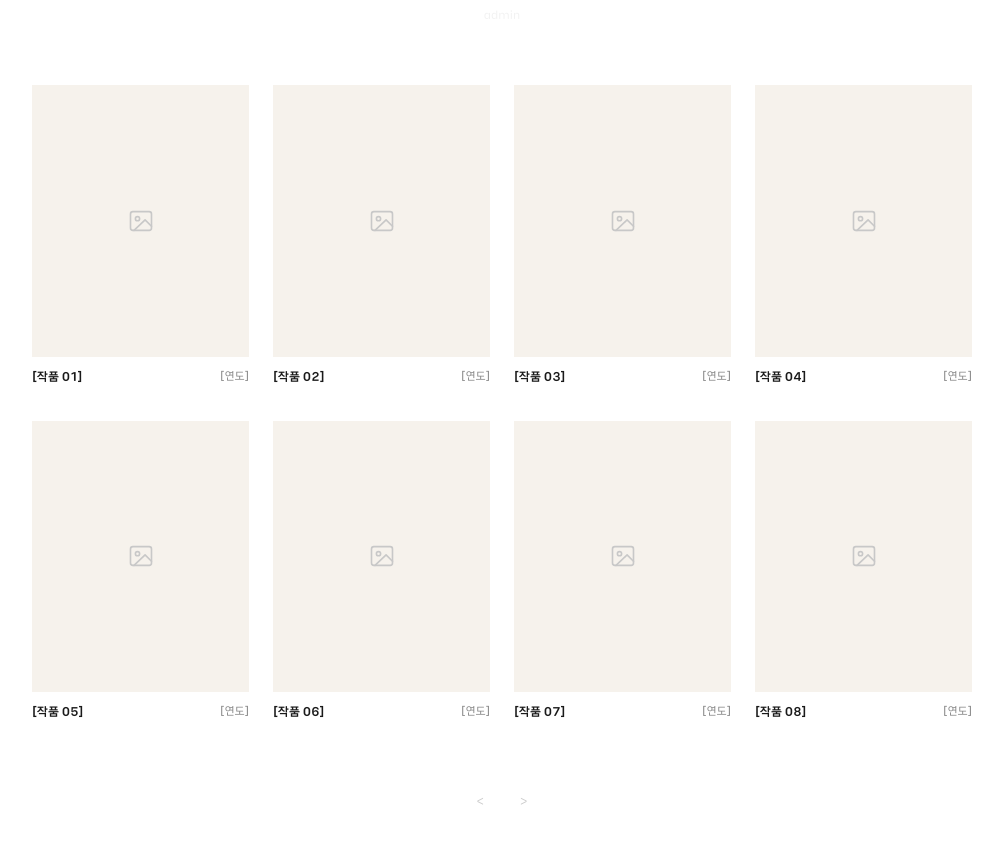
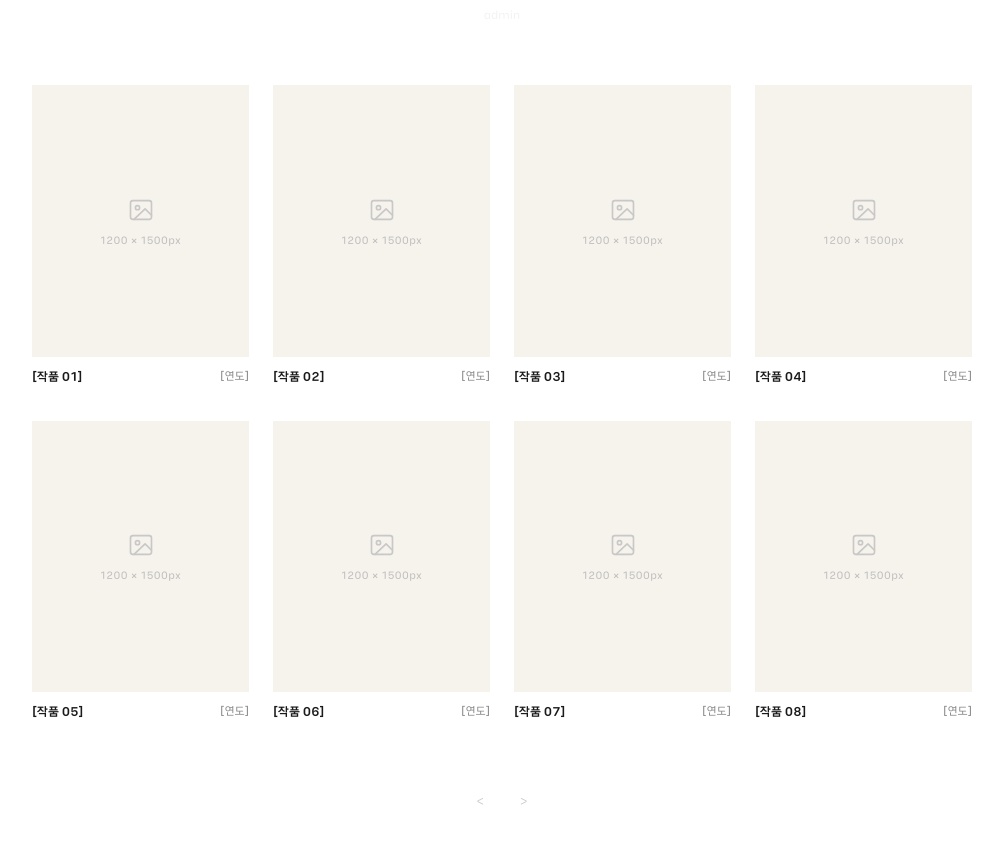
Before and after one commit to jjdo7edd-bot/jakjak-homepage, a plain HTML site: page gallery.html in a window 1280 px wide. Shown: the part 378-1220 px from the top of the page, without its empty margins (138-1141 px from the left). Drawn offline with Linux system fonts and the light colour scheme; no server answers.

Commit message:
Add files via upload

```diff
--- a/assets/gallery.js
+++ b/assets/gallery.js
@@ -118,7 +118,7 @@
   function tileHTML(w, idx) {
     var img = w.image
       ? '<img src="' + esc(imgSrc(w.image)) + '" alt="' + esc(w.title) + '" loading="lazy" style="position:absolute;inset:0;width:100%;height:100%;object-fit:cover;display:block">'
-      : "<svg width='28' height='28' viewBox='0 0 24 24' fill='none' stroke='#C8C8C8' stroke-width='1.4' stroke-linecap='round' stroke-linejoin='round' role='img' aria-label='작업 이미지 자리'><rect x='3' y='4' width='18' height='16' rx='2'></rect><circle cx='9' cy='10' r='1.8'></circle><path d='M21 16.5 15.5 11 6 20'></path></svg>";
+      : '<span style="display:flex;flex-direction:column;align-items:center;gap:8px">' + "<svg width='28' height='28' viewBox='0 0 24 24' fill='none' stroke='#C8C8C8' stroke-width='1.4' stroke-linecap='round' stroke-linejoin='round' role='img' aria-label='작업 이미지 자리'><rect x='3' y='4' width='18' height='16' rx='2'></rect><circle cx='9' cy='10' r='1.8'></circle><path d='M21 16.5 15.5 11 6 20'></path></svg>" + '<span style="font-size:10px;letter-spacing:0.04em;color:#BDBDBD">1200 × 1500px</span></span>';
     var admin = isAdmin
       ? '<div class="work-admin"><button type="button" data-act="left" data-i="' + idx + '" aria-label="앞으로">&larr;</button>' +
         '<button type="button" data-act="right" data-i="' + idx + '" aria-label="뒤로">&rarr;</button>' +
@@ -402,7 +402,7 @@
     form.innerHTML =
       '<form class="jj-form" novalidate>' +
       '<h2 class="jj-form-title">작품 추가</h2>' +
-      '<label>이미지 <input type="file" name="image" accept="image/*"></label>' +
+      '<label>이미지 <span style="font-size:11px;color:#8A8A8A">권장 크기 1200 × 1500px · 다른 비율은 가운데 기준으로 잘려 보여요</span><input type="file" name="image" accept="image/*"></label>' +
       '<label>제목 <input type="text" name="title" required></label>' +
       '<label>연도 <input type="text" name="year" placeholder="2026"></label>' +
       '<label>설명 <textarea name="description" rows="6"></textarea></label>' +
--- a/gallery.html
+++ b/gallery.html
@@ -36,7 +36,7 @@
 
 <a href="#" class="work" style="display: flex; flex-direction: column; gap: 10px">
 <div style="position: relative; aspect-ratio: 4 / 5">
-<div class="work-img" style="position: absolute; inset: 0; background: rgba(237, 230, 218, 0.5); display: flex; align-items: center; justify-content: center; color: #555555; font-size: 12px; transition: opacity 0.25s"><svg width="28" height="28" viewBox="0 0 24 24" fill="none" stroke="#C8C8C8" stroke-width="1.4" stroke-linecap="round" stroke-linejoin="round" role="img" aria-label="작업 이미지 자리"><rect x="3" y="4" width="18" height="16" rx="2"></rect><circle cx="9" cy="10" r="1.8"></circle><path d="M21 16.5 15.5 11 6 20"></path></svg></div>
+<div class="work-img" style="position: absolute; inset: 0; background: rgba(237, 230, 218, 0.5); display: flex; flex-direction: column; gap: 8px; align-items: center; justify-content: center; color: #555555; font-size: 12px; transition: opacity 0.25s"><svg width="28" height="28" viewBox="0 0 24 24" fill="none" stroke="#C8C8C8" stroke-width="1.4" stroke-linecap="round" stroke-linejoin="round" role="img" aria-label="작업 이미지 자리"><rect x="3" y="4" width="18" height="16" rx="2"></rect><circle cx="9" cy="10" r="1.8"></circle><path d="M21 16.5 15.5 11 6 20"></path></svg><span style="font-size: 10px; letter-spacing: 0.04em; color: #BDBDBD">1200 × 1500px</span></div>
 <div class="work-hover" aria-hidden="true" style="position: absolute; inset: 0; display: flex; align-items: center; justify-content: center; padding: 12px; text-align: center; color: #FF4500; font-size: 14px; font-weight: 400; transition: opacity 0.25s">[작품 01]</div>
 </div>
 <div style="display: flex; justify-content: space-between; gap: 8px; font-size: 12px">
@@ -47,7 +47,7 @@
 
 <a href="#" class="work" style="display: flex; flex-direction: column; gap: 10px">
 <div style="position: relative; aspect-ratio: 4 / 5">
-<div class="work-img" style="position: absolute; inset: 0; background: rgba(237, 230, 218, 0.5); display: flex; align-items: center; justify-content: center; color: #555555; font-size: 12px; transition: opacity 0.25s"><svg width="28" height="28" viewBox="0 0 24 24" fill="none" stroke="#C8C8C8" stroke-width="1.4" stroke-linecap="round" stroke-linejoin="round" role="img" aria-label="작업 이미지 자리"><rect x="3" y="4" width="18" height="16" rx="2"></rect><circle cx="9" cy="10" r="1.8"></circle><path d="M21 16.5 15.5 11 6 20"></path></svg></div>
+<div class="work-img" style="position: absolute; inset: 0; background: rgba(237, 230, 218, 0.5); display: flex; flex-direction: column; gap: 8px; align-items: center; justify-content: center; color: #555555; font-size: 12px; transition: opacity 0.25s"><svg width="28" height="28" viewBox="0 0 24 24" fill="none" stroke="#C8C8C8" stroke-width="1.4" stroke-linecap="round" stroke-linejoin="round" role="img" aria-label="작업 이미지 자리"><rect x="3" y="4" width="18" height="16" rx="2"></rect><circle cx="9" cy="10" r="1.8"></circle><path d="M21 16.5 15.5 11 6 20"></path></svg><span style="font-size: 10px; letter-spacing: 0.04em; color: #BDBDBD">1200 × 1500px</span></div>
 <div class="work-hover" aria-hidden="true" style="position: absolute; inset: 0; display: flex; align-items: center; justify-content: center; padding: 12px; text-align: center; color: #FF4500; font-size: 14px; font-weight: 400; transition: opacity 0.25s">[작품 02]</div>
 </div>
 <div style="display: flex; justify-content: space-between; gap: 8px; font-size: 12px">
@@ -58,7 +58,7 @@
 
 <a href="#" class="work" style="display: flex; flex-direction: column; gap: 10px">
 <div style="position: relative; aspect-ratio: 4 / 5">
-<div class="work-img" style="position: absolute; inset: 0; background: rgba(237, 230, 218, 0.5); display: flex; align-items: center; justify-content: center; color: #555555; font-size: 12px; transition: opacity 0.25s"><svg width="28" height="28" viewBox="0 0 24 24" fill="none" stroke="#C8C8C8" stroke-width="1.4" stroke-linecap="round" stroke-linejoin="round" role="img" aria-label="작업 이미지 자리"><rect x="3" y="4" width="18" height="16" rx="2"></rect><circle cx="9" cy="10" r="1.8"></circle><path d="M21 16.5 15.5 11 6 20"></path></svg></div>
+<div class="work-img" style="position: absolute; inset: 0; background: rgba(237, 230, 218, 0.5); display: flex; flex-direction: column; gap: 8px; align-items: center; justify-content: center; color: #555555; font-size: 12px; transition: opacity 0.25s"><svg width="28" height="28" viewBox="0 0 24 24" fill="none" stroke="#C8C8C8" stroke-width="1.4" stroke-linecap="round" stroke-linejoin="round" role="img" aria-label="작업 이미지 자리"><rect x="3" y="4" width="18" height="16" rx="2"></rect><circle cx="9" cy="10" r="1.8"></circle><path d="M21 16.5 15.5 11 6 20"></path></svg><span style="font-size: 10px; letter-spacing: 0.04em; color: #BDBDBD">1200 × 1500px</span></div>
 <div class="work-hover" aria-hidden="true" style="position: absolute; inset: 0; display: flex; align-items: center; justify-content: center; padding: 12px; text-align: center; color: #FF4500; font-size: 14px; font-weight: 400; transition: opacity 0.25s">[작품 03]</div>
 </div>
 <div style="display: flex; justify-content: space-between; gap: 8px; font-size: 12px">
@@ -69,7 +69,7 @@
 
 <a href="#" class="work" style="display: flex; flex-direction: column; gap: 10px">
 <div style="position: relative; aspect-ratio: 4 / 5">
-<div class="work-img" style="position: absolute; inset: 0; background: rgba(237, 230, 218, 0.5); display: flex; align-items: center; justify-content: center; color: #555555; font-size: 12px; transition: opacity 0.25s"><svg width="28" height="28" viewBox="0 0 24 24" fill="none" stroke="#C8C8C8" stroke-width="1.4" stroke-linecap="round" stroke-linejoin="round" role="img" aria-label="작업 이미지 자리"><rect x="3" y="4" width="18" height="16" rx="2"></rect><circle cx="9" cy="10" r="1.8"></circle><path d="M21 16.5 15.5 11 6 20"></path></svg></div>
+<div class="work-img" style="position: absolute; inset: 0; background: rgba(237, 230, 218, 0.5); display: flex; flex-direction: column; gap: 8px; align-items: center; justify-content: center; color: #555555; font-size: 12px; transition: opacity 0.25s"><svg width="28" height="28" viewBox="0 0 24 24" fill="none" stroke="#C8C8C8" stroke-width="1.4" stroke-linecap="round" stroke-linejoin="round" role="img" aria-label="작업 이미지 자리"><rect x="3" y="4" width="18" height="16" rx="2"></rect><circle cx="9" cy="10" r="1.8"></circle><path d="M21 16.5 15.5 11 6 20"></path></svg><span style="font-size: 10px; letter-spacing: 0.04em; color: #BDBDBD">1200 × 1500px</span></div>
 <div class="work-hover" aria-hidden="true" style="position: absolute; inset: 0; display: flex; align-items: center; justify-content: center; padding: 12px; text-align: center; color: #FF4500; font-size: 14px; font-weight: 400; transition: opacity 0.25s">[작품 04]</div>
 </div>
 <div style="display: flex; justify-content: space-between; gap: 8px; font-size: 12px">
@@ -80,7 +80,7 @@
 
 <a href="#" class="work" style="display: flex; flex-direction: column; gap: 10px">
 <div style="position: relative; aspect-ratio: 4 / 5">
-<div class="work-img" style="position: absolute; inset: 0; background: rgba(237, 230, 218, 0.5); display: flex; align-items: center; justify-content: center; color: #555555; font-size: 12px; transition: opacity 0.25s"><svg width="28" height="28" viewBox="0 0 24 24" fill="none" stroke="#C8C8C8" stroke-width="1.4" stroke-linecap="round" stroke-linejoin="round" role="img" aria-label="작업 이미지 자리"><rect x="3" y="4" width="18" height="16" rx="2"></rect><circle cx="9" cy="10" r="1.8"></circle><path d="M21 16.5 15.5 11 6 20"></path></svg></div>
+<div class="work-img" style="position: absolute; inset: 0; background: rgba(237, 230, 218, 0.5); display: flex; flex-direction: column; gap: 8px; align-items: center; justify-content: center; color: #555555; font-size: 12px; transition: opacity 0.25s"><svg width="28" height="28" viewBox="0 0 24 24" fill="none" stroke="#C8C8C8" stroke-width="1.4" stroke-linecap="round" stroke-linejoin="round" role="img" aria-label="작업 이미지 자리"><rect x="3" y="4" width="18" height="16" rx="2"></rect><circle cx="9" cy="10" r="1.8"></circle><path d="M21 16.5 15.5 11 6 20"></path></svg><span style="font-size: 10px; letter-spacing: 0.04em; color: #BDBDBD">1200 × 1500px</span></div>
 <div class="work-hover" aria-hidden="true" style="position: absolute; inset: 0; display: flex; align-items: center; justify-content: center; padding: 12px; text-align: center; color: #FF4500; font-size: 14px; font-weight: 400; transition: opacity 0.25s">[작품 05]</div>
 </div>
 <div style="display: flex; justify-content: space-between; gap: 8px; font-size: 12px">
@@ -91,7 +91,7 @@
 
 <a href="#" class="work" style="display: flex; flex-direction: column; gap: 10px">
 <div style="position: relative; aspect-ratio: 4 / 5">
-<div class="work-img" style="position: absolute; inset: 0; background: rgba(237, 230, 218, 0.5); display: flex; align-items: center; justify-content: center; color: #555555; font-size: 12px; transition: opacity 0.25s"><svg width="28" height="28" viewBox="0 0 24 24" fill="none" stroke="#C8C8C8" stroke-width="1.4" stroke-linecap="round" stroke-linejoin="round" role="img" aria-label="작업 이미지 자리"><rect x="3" y="4" width="18" height="16" rx="2"></rect><circle cx="9" cy="10" r="1.8"></circle><path d="M21 16.5 15.5 11 6 20"></path></svg></div>
+<div class="work-img" style="position: absolute; inset: 0; background: rgba(237, 230, 218, 0.5); display: flex; flex-direction: column; gap: 8px; align-items: center; justify-content: center; color: #555555; font-size: 12px; transition: opacity 0.25s"><svg width="28" height="28" viewBox="0 0 24 24" fill="none" stroke="#C8C8C8" stroke-width="1.4" stroke-linecap="round" stroke-linejoin="round" role="img" aria-label="작업 이미지 자리"><rect x="3" y="4" width="18" height="16" rx="2"></rect><circle cx="9" cy="10" r="1.8"></circle><path d="M21 16.5 15.5 11 6 20"></path></svg><span style="font-size: 10px; letter-spacing: 0.04em; color: #BDBDBD">1200 × 1500px</span></div>
 <div class="work-hover" aria-hidden="true" style="position: absolute; inset: 0; display: flex; align-items: center; justify-content: center; padding: 12px; text-align: center; color: #FF4500; font-size: 14px; font-weight: 400; transition: opacity 0.25s">[작품 06]</div>
 </div>
 <div style="display: flex; justify-content: space-between; gap: 8px; font-size: 12px">
@@ -102,7 +102,7 @@
 
 <a href="#" class="work" style="display: flex; flex-direction: column; gap: 10px">
 <div style="position: relative; aspect-ratio: 4 / 5">
-<div class="work-img" style="position: absolute; inset: 0; background: rgba(237, 230, 218, 0.5); display: flex; align-items: center; justify-content: center; color: #555555; font-size: 12px; transition: opacity 0.25s"><svg width="28" height="28" viewBox="0 0 24 24" fill="none" stroke="#C8C8C8" stroke-width="1.4" stroke-linecap="round" stroke-linejoin="round" role="img" aria-label="작업 이미지 자리"><rect x="3" y="4" width="18" height="16" rx="2"></rect><circle cx="9" cy="10" r="1.8"></circle><path d="M21 16.5 15.5 11 6 20"></path></svg></div>
+<div class="work-img" style="position: absolute; inset: 0; background: rgba(237, 230, 218, 0.5); display: flex; flex-direction: column; gap: 8px; align-items: center; justify-content: center; color: #555555; font-size: 12px; transition: opacity 0.25s"><svg width="28" height="28" viewBox="0 0 24 24" fill="none" stroke="#C8C8C8" stroke-width="1.4" stroke-linecap="round" stroke-linejoin="round" role="img" aria-label="작업 이미지 자리"><rect x="3" y="4" width="18" height="16" rx="2"></rect><circle cx="9" cy="10" r="1.8"></circle><path d="M21 16.5 15.5 11 6 20"></path></svg><span style="font-size: 10px; letter-spacing: 0.04em; color: #BDBDBD">1200 × 1500px</span></div>
 <div class="work-hover" aria-hidden="true" style="position: absolute; inset: 0; display: flex; align-items: center; justify-content: center; padding: 12px; text-align: center; color: #FF4500; font-size: 14px; font-weight: 400; transition: opacity 0.25s">[작품 07]</div>
 </div>
 <div style="display: flex; justify-content: space-between; gap: 8px; font-size: 12px">
@@ -113,7 +113,7 @@
 
 <a href="#" class="work" style="display: flex; flex-direction: column; gap: 10px">
 <div style="position: relative; aspect-ratio: 4 / 5">
-<div class="work-img" style="position: absolute; inset: 0; background: rgba(237, 230, 218, 0.5); display: flex; align-items: center; justify-content: center; color: #555555; font-size: 12px; transition: opacity 0.25s"><svg width="28" height="28" viewBox="0 0 24 24" fill="none" stroke="#C8C8C8" stroke-width="1.4" stroke-linecap="round" stroke-linejoin="round" role="img" aria-label="작업 이미지 자리"><rect x="3" y="4" width="18" height="16" rx="2"></rect><circle cx="9" cy="10" r="1.8"></circle><path d="M21 16.5 15.5 11 6 20"></path></svg></div>
+<div class="work-img" style="position: absolute; inset: 0; background: rgba(237, 230, 218, 0.5); display: flex; flex-direction: column; gap: 8px; align-items: center; justify-content: center; color: #555555; font-size: 12px; transition: opacity 0.25s"><svg width="28" height="28" viewBox="0 0 24 24" fill="none" stroke="#C8C8C8" stroke-width="1.4" stroke-linecap="round" stroke-linejoin="round" role="img" aria-label="작업 이미지 자리"><rect x="3" y="4" width="18" height="16" rx="2"></rect><circle cx="9" cy="10" r="1.8"></circle><path d="M21 16.5 15.5 11 6 20"></path></svg><span style="font-size: 10px; letter-spacing: 0.04em; color: #BDBDBD">1200 × 1500px</span></div>
 <div class="work-hover" aria-hidden="true" style="position: absolute; inset: 0; display: flex; align-items: center; justify-content: center; padding: 12px; text-align: center; color: #FF4500; font-size: 14px; font-weight: 400; transition: opacity 0.25s">[작품 08]</div>
 </div>
 <div style="display: flex; justify-content: space-between; gap: 8px; font-size: 12px">
```
Also changed, not shown: about.html (+5 -0 lines).
